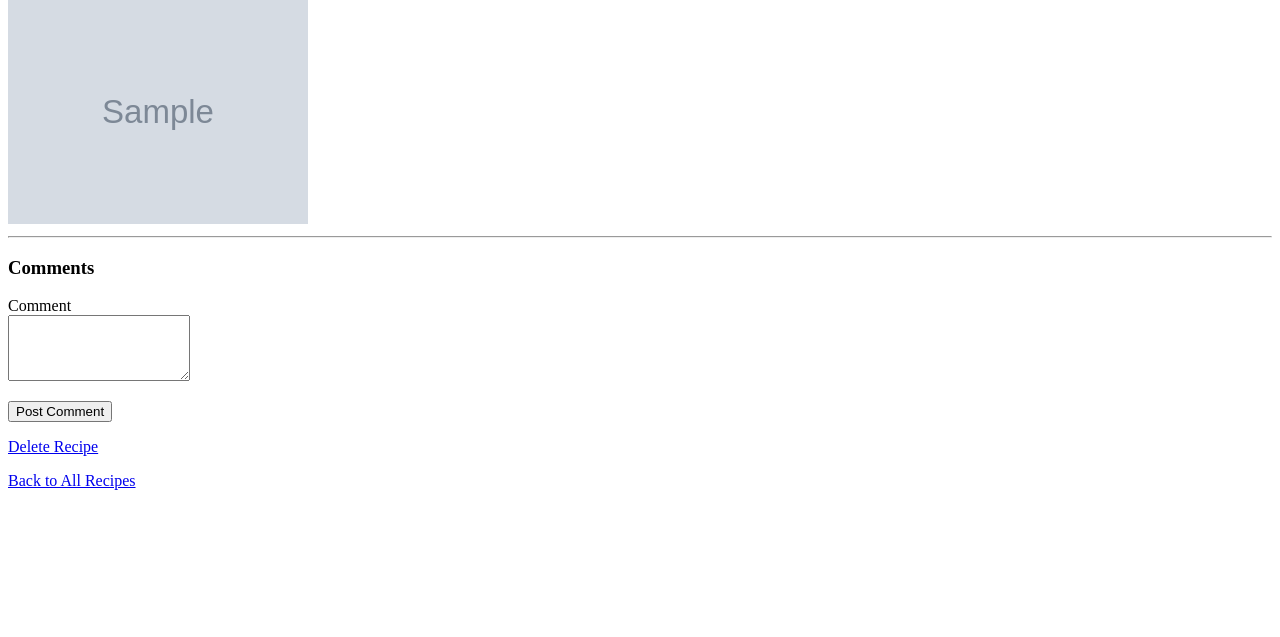
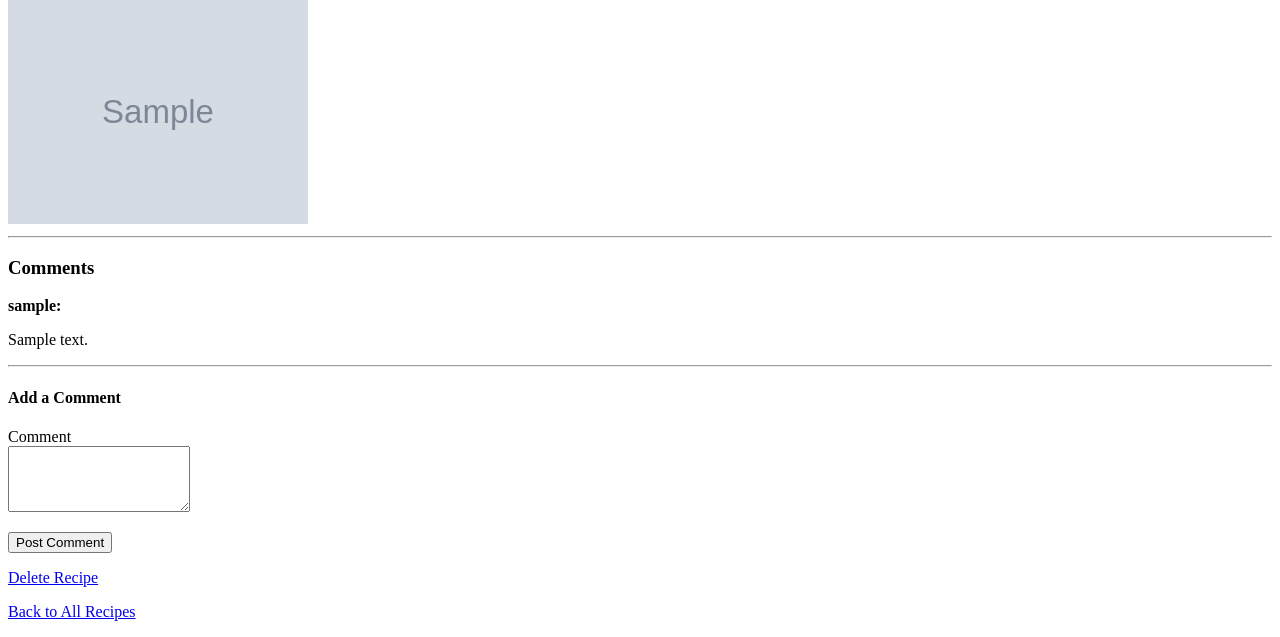
Before and after one commit to mdpos95-tech/recipe_flask_app_MOD4, a Flask app: page /recipe/1 in a window 1280 px wide. Shown: the part 245-882 px from the top of the page. Before the commit the page ends 735 px from the top, so only its background shows below. Run offline with Flask 3, Linux system fonts and the light colour scheme; a user stored in the database is signed in; tables that the repository leaves empty hold one stand-in row (values such as "Sample post"); grey boxes marked "Sample" are stand-in pictures.

Commit message:
added user authentication, categories and comments

```diff
--- a/app.py
+++ b/app.py
@@ -68,21 +68,35 @@ def recipes():
     all_recipes = Recipe.query.all()
     return render_template("recipes.html", recipes=all_recipes)
 
-@app.route("/recipe/<int:recipe_id>")
+@app.route("/recipe/<int:recipe_id>", methods=["GET", "POST"])
+@login_required
 def recipe_detail(recipe_id):
     form = CommentForm()
     recipe = Recipe.query.get_or_404(recipe_id)
+    if form.validate_on_submit():
+        comment = Comment(
+            message=form.message.data,
+            user_id=current_user.id,
+            recipe_id=recipe.id
+        )
+        db.session.add(comment)
+        db.session.commit()
+        flash("Comment posted successfully!", "success")
+        return redirect(url_for("recipe_detail", recipe_id=recipe.id))
     return render_template("recipe_detail.html", recipe=recipe, form=form)
 
 @app.route("/delete-recipe/<int:recipe_id>")
+@login_required
 def delete_recipe(recipe_id):
     recipe = Recipe.query.get_or_404(recipe_id)
+    Comment.query.filter_by(recipe_id=recipe.id).delete()
     db.session.delete(recipe)
     db.session.commit()
     flash("Recipe deleted successfully!", "success")
     return redirect(url_for("recipes"))
 
 @app.route("/add-recipe", methods=["GET", "POST"])
+@login_required
 def add_recipe():
     form = RecipeForm()
     form.category_id.choices = [(c.id, c.name) for c in Category.query.all()]
--- a/templates/recipe_detail.html
+++ b/templates/recipe_detail.html
@@ -14,6 +14,16 @@
     <h3>
         Comments
     </h3>
+
+    {% for comment in recipe.comments %}
+            <p><strong>{{ comment.author.username }}:</strong></p>
+            <p> {{ comment.message }}</p>
+            <hr>
+            {% else %}
+            <p>No comments yet. Be the first to comment!</p>
+
+    {% endfor %}
+    <h4>Add a Comment</h4>
     <form method="POST">
         {{ form.hidden_tag() }}
         <p>
```
